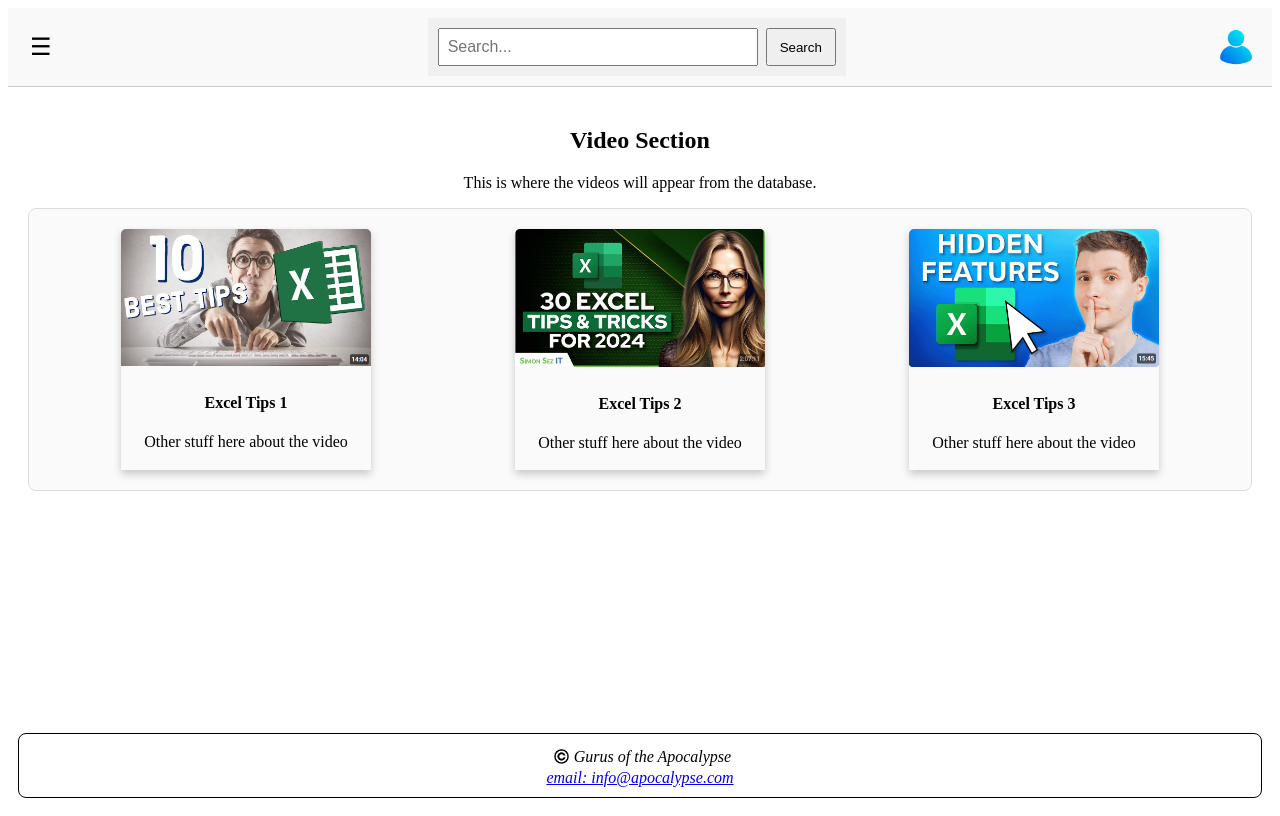
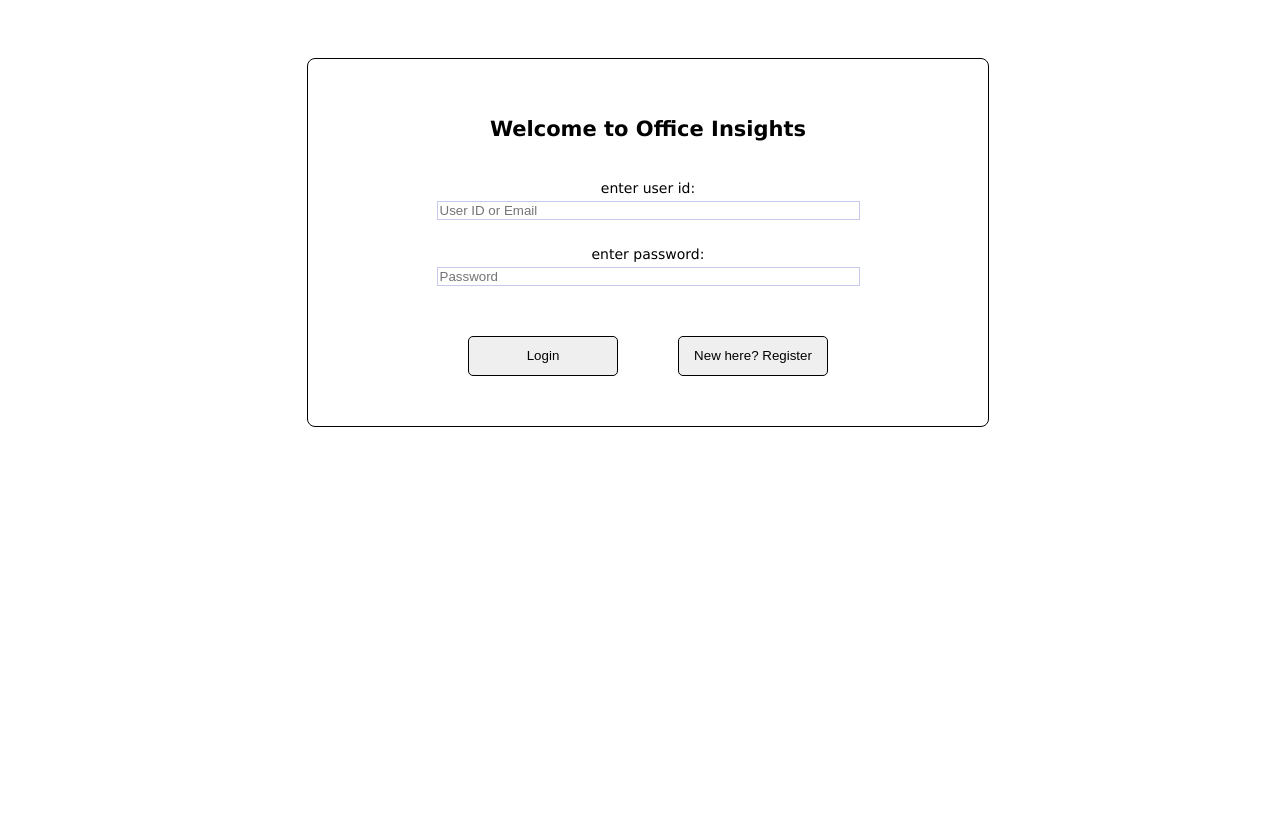
Before and after one commit to stevehunt70/final_project, a React (Vite) app: page / in a window 1280 px wide. Built offline with nearby package versions, Linux system fonts and the light colour scheme.

Commit message:
Changes to files due to user login page

```diff
--- a/src/App.jsx
+++ b/src/App.jsx
@@ -1,20 +1,27 @@
 import React from 'react';
 import { BrowserRouter as Router, Routes, Route } from 'react-router-dom';
-import Layout from './components/Layout';
-import Login from './components/VideoMain';
-import VideoMain from './components/VideoMain';
-import VideoPage from './components/VideoPage';
+import Layout from './layouts/Layout';
+import LoginRegister from './pages/LoginRegister';
+import VideoMain from './pages/VideoMain';
+import VideoPage from './pages/VideoPage';
 
 function App() {
   return (
     <Router>
-      <Layout>
         <Routes>
-          <Route path="/" element={<Login />} />
-          <Route path="/video" element={<VideoMain />} />
-          <Route path="/video/:id" element={<VideoPage />} />
+          {/* login page without header and footer */}
+          <Route path="/" element={<LoginRegister />} />
+
+          {/* Exverything after login uses the layout */}
+          <Route path="/videomain" element={
+            <Layout>
+              <VideoMain />
+            </Layout>} />
+          <Route path="/videopage/:id" element={
+            <Layout>
+              <VideoPage />
+            </Layout>} />
         </Routes>
-      </Layout>
     </Router>
   );
 }
--- a/src/components/Layout.jsx
+++ /dev/null
@@ -1,29 +0,0 @@
-import React from 'react';
-import Footer from './Footer';
-import Header from './Header';
-
-const Layout = ({ children }) => {
-  return (
-    <div style={styles.container}>
-      <Header/>
-      <div style={styles.content}>
-        {children} {/* This is where VideoMain or any page content goes */}
-      </div>
-      <Footer />
-    </div>
-  );
-};
-
-const styles = {
-  container: {
-    display: 'flex',
-    flexDirection: 'column',
-    minHeight: '100vh',
-  },
-  content: {
-    flex: 1,
-    padding: '20px',
-  },
-};
-
-export default Layout;
--- /dev/null
+++ b/src/layouts/Layout.jsx
@@ -0,0 +1,25 @@
+import React from "react";
+import Footer from '../components/Footer';
+import Header from '../components/Header';
+
+export default function Layout ({ children }) {
+  return (
+    <div style={styles.container}>
+      <Header/>
+      <main style={styles.content}> {children} </main>
+      <Footer />
+    </div>
+  );
+};
+
+const styles = {
+  container: {
+    display: 'flex',
+    flexDirection: 'column',
+    minHeight: '100vh',
+  },
+  content: {
+    flex: 1,
+    padding: '20px',
+  },
+};
--- /dev/null
+++ b/src/pages/LoginRegister.jsx
@@ -0,0 +1,80 @@
+import { useNavigate } from "react-router-dom";
+import React, { useState } from "react";
+
+export default function LoginRegister() {
+  const navigate = useNavigate();
+  const [isRegister, setIsRegister] = useState(false);
+
+  function handleLogin() {
+    navigate("/videomain");
+  }
+
+
+  return (
+    <div style={styles.container}>
+      <div style={styles.formContainer}>
+        <h2>
+          <p>Welcome to Office Insights</p>
+        </h2>
+        <div style={styles.signIn}>
+          <div><label>enter user id:</label></div>
+          <div><input style={styles.singInInput} type="text" placeholder="User ID or Email" size="50" /></div>
+          <br />
+          <div><label>enter password:</label></div>
+          <div><input style={styles.singInInput} type="password" placeholder="Password" size="50" /></div>
+
+        {isRegister && (
+          <input type="password" placeholder="Confirm Password" />
+        )}
+        </div>
+        <div>
+          <button style={styles.signInButton} onClick={handleLogin}>
+            {isRegister ? "Register" : "Login"}
+          </button>
+
+          <button style={styles.signInButton} onClick={() => setIsRegister(!isRegister)}>
+            {isRegister ? "Already have an account? Login" : "New here? Register"}
+          </button>
+        </div>
+      </div>
+    </div>
+  );
+}
+
+const styles = {
+  container: {
+    display: 'flex',
+    justifyContent: 'center',
+    paddingTop: '50px',
+    width: '100vw',
+    margin: '0 auto',
+  },
+  formContainer: {
+    display: 'flex',
+    flexDirection: 'column',
+    width: '50vw',
+    fontFamily: 'Verdana',
+    fontSize: '14px',
+    border: '1px solid black',
+    borderRadius: '8px',
+    textAlign: 'center',
+    padding: '20px',
+  },
+  signIn: {
+    display: 'flex',
+    flexDirection: 'column',
+    gap: '5px',
+    marginBottom: '20px',
+  },
+  singInInput: {
+    border: '1px solid #c6c9ec',
+    size: '300',
+  },
+  signInButton: {
+    width: '150px',
+    height: '40px',
+    margin: '30px',
+    border: '1px solid #000000',
+    borderRadius: '5px',
+  }
+}
--- a/src/components/VideoMain.jsx
+++ b/src/pages/VideoMain.jsx
@@ -30,7 +30,7 @@ const VideoMain = () => {
         ) : (
           filteredVideos.map((video) => (
             <div key={video.id} className="card">
-              <Link to={`/video/${video.id}`}>
+              <Link to={`/videopage/${video.id}`}>
                 <img src={video.thumbnail} alt={video.title} />
               </Link>
               <div className="container">
--- a/src/components/VideoPage.jsx
+++ b/src/pages/VideoPage.jsx
@@ -1,7 +1,7 @@
 import React, { useState } from 'react';
 import { useParams } from 'react-router-dom';
-import VideoPlayer from './VideoPlayer';
-import VideoList from './VideoList';
+import VideoPlayer from '../components/VideoPlayer';
+import VideoList from '../components/VideoList';
 import vm1 from '../assets/videomain1.png';
 import vm2 from '../assets/videomain2.png';
 import vm3 from '../assets/videomain3.png';
```
Also changed, not shown: src/assets/logo.png (added), src/assets/logotxt.png (added), src/pages/video_list.jsx (deleted).
